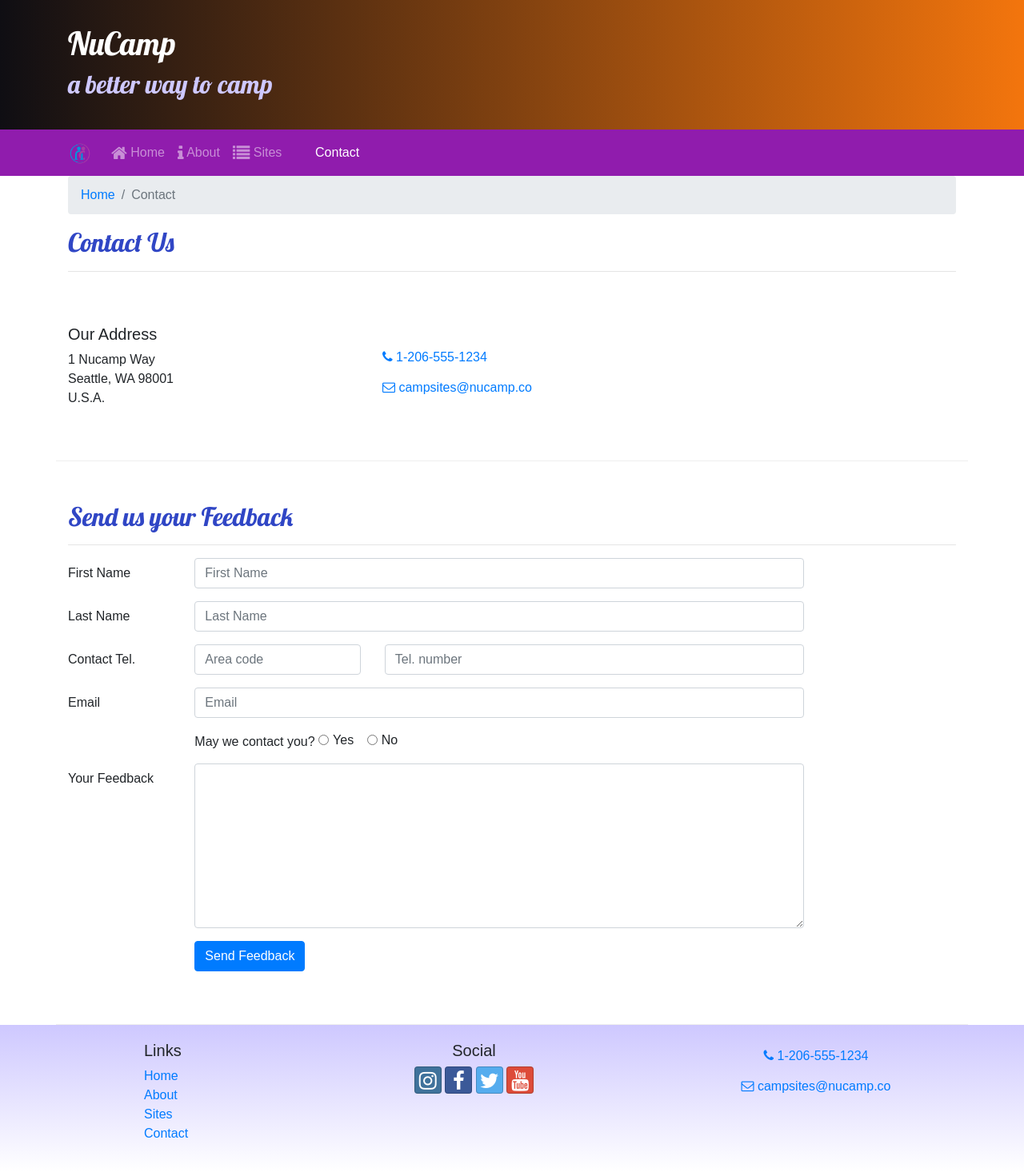
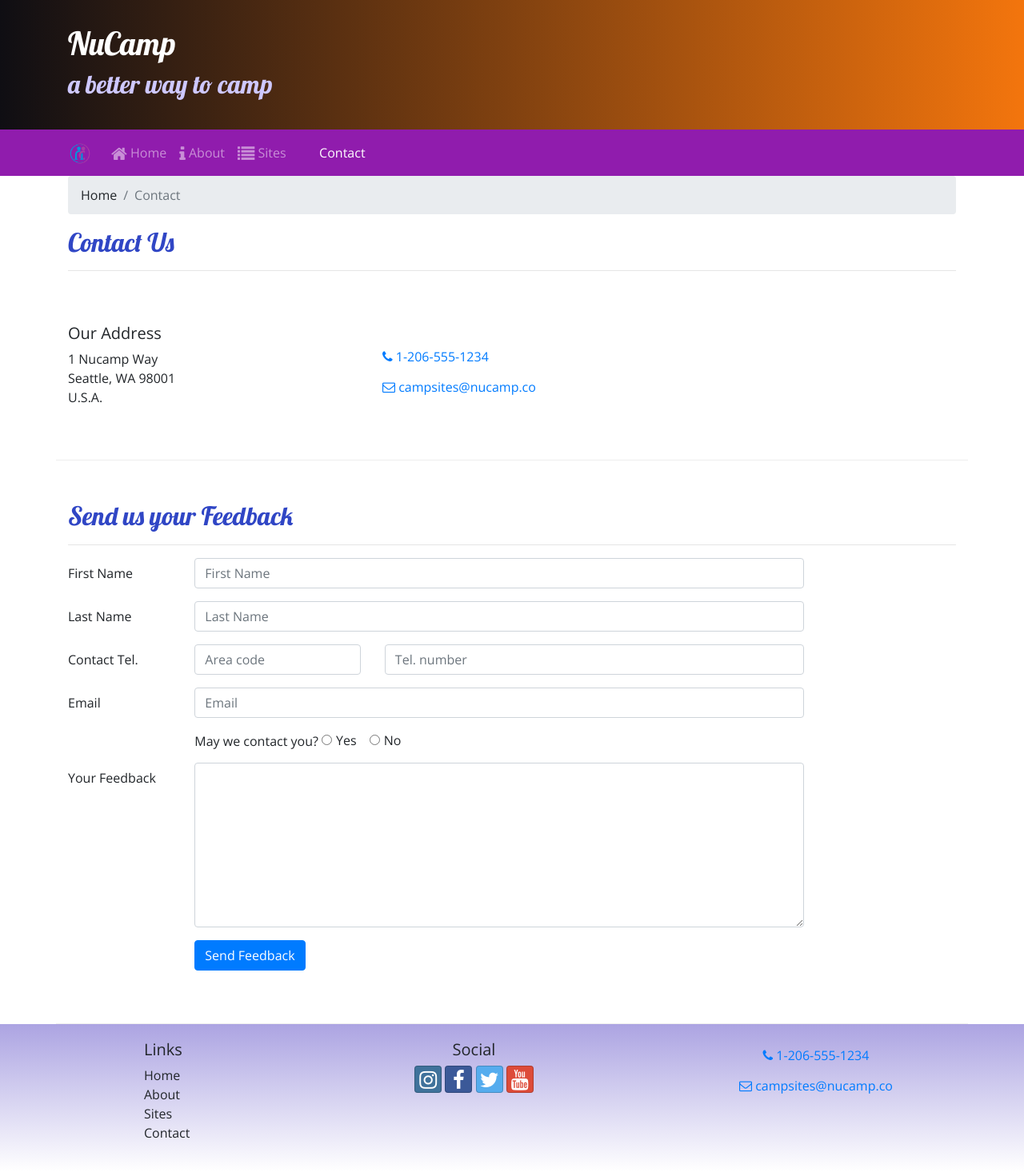
Before and after one commit to ApacheShogun/nucamp_bootstrap, a website: page contactus.html in a window 1280 px wide. Shown: the whole page at 80% size. Drawn offline with nearby package versions, Linux system fonts and the light colour scheme.

Commit message:
move all the styles to dehSyles.css

```diff
--- a/assets/aboutUs.css
+++ /dev/null
@@ -1,48 +0,0 @@
-body {
-    font-family: 'Open-Sans', sans-serif;
-  }
-
-  h1,h2,h3 {
-    font-family: 'Lobster', cursive;
-  }
-
-  h2 {
-    color: #3046c5;
-  }
-
-  header h2 {
-    color: #cec8ff;
-  }
-
-  footer {
-    background-image: linear-gradient(#CEC8FF, white);
-    padding: 20px 0;
-  }
-
-  .jumbotron {
-    margin: 0;
-    padding: 30px;
-    background-image: linear-gradient(to right, #0f0e13, #f3750d);
-    color: white;
-  }
-
-  .row-content {
-    padding: 50px 0;
-    border-bottom: 1px ridge;
-    min-height: 200px;
-  }
-
-  .navbar {
-    background-color: #901CAD;
-}
-
-.site-footer{
-  background-image: linear-gradient(#CEC8FF, white);
-  padding: 20px 0;
-}
-
-a, a:hover {
-  color: inherit;
-  text-decoration: none;
-  cursor: pointer;
-}
--- a/assets/contactus.css
+++ /dev/null
@@ -1,42 +0,0 @@
-body {
-    font-family: 'Open-Sans', sans-serif;
-  }
-
-  h1,h2,h3 {
-    font-family: 'Lobster', cursive;
-  }
-
-  h2 {
-    color: #3046c5;
-  }
-
-  header h2 {
-    color: #cec8ff;
-  }
-
-  footer {
-    background-image: linear-gradient(#CEC8FF, white);
-    padding: 20px 0;
-  }
-
-  .jumbotron {
-    margin: 0;
-    padding: 30px;
-    background-image: linear-gradient(to right, #0f0e13, #f3750d);
-    color: white;
-  }
-
-  .row-content {
-    padding: 50px 0;
-    border-bottom: 1px ridge;
-    min-height: 200px;
-  }
-
-  .navbar {
-    background-color: #901CAD;
-}
-
-.site-footer{
-  background-image: linear-gradient(#CEC8FF, white);
-  padding: 20px 0;
-}
--- a/assets/dehStyle.css
+++ b/assets/dehStyle.css
@@ -33,6 +33,12 @@ footer {
     color: white;
 }
 
+.row-content {
+    padding: 50px 0;
+    border-bottom: 1px ridge;
+    min-height: 200px;
+  }
+
 .dehRow{
     padding: 50px 0;
     border-bottom: 3px ridge;
@@ -57,3 +63,9 @@ footer {
     bottom: 0;
     z-index: 100;
 }
+
+a, a:hover {
+    color: inherit;
+    text-decoration: none;
+    cursor: pointer;
+  }
--- a/contactus.html
+++ b/contactus.html
@@ -13,7 +13,7 @@
     <!-- Additional CSS must be placed after Bootstrap CSS -->
     <link rel="stylesheet" href="node_modules/font-awesome/css/font-awesome.min.css" />
     <link rel="stylesheet" href="https://fonts.googleapis.com/css?family=Lobster%7COpen+Sans" />
-    <link rel="stylesheet" href="./assets/contactus.css" />
+    <link rel="stylesheet" href="./assets/dehStyle.css" />
 
     <title>Contact Us</title>
 </head>
```
Also changed, not shown: aboutUs.html (+1 -1 lines).
